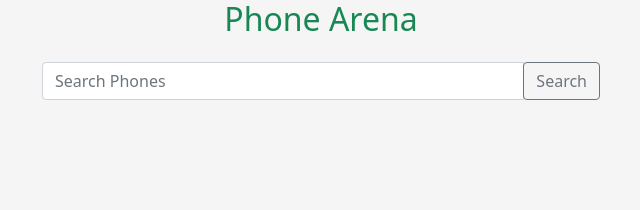
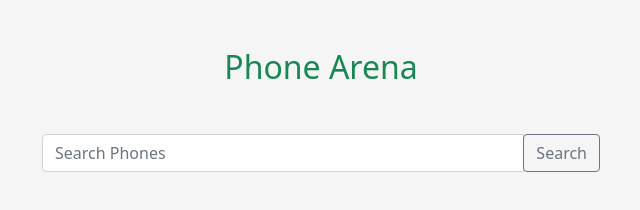
Before and after one commit to Zohorl/phone-hunter, a plain HTML site: page index.html in a window 1280 px wide. Shown: the whole page, without its empty margins (319-959 px from the left). Drawn offline with nearby package versions, Linux system fonts and the light colour scheme.

Commit message:
comment added

```diff
--- a/index.html
+++ b/index.html
@@ -14,7 +14,8 @@
 </head>
 
 <body class="body-bg container">
-    <header>
+    <!-- phone heading -->
+    <header class="my-5">
         <h2 class="text-center text-success">Phone Arena</h2>
     </header>
     <main>
```
Also changed, not shown: js/app.js (+3 -6 lines).
